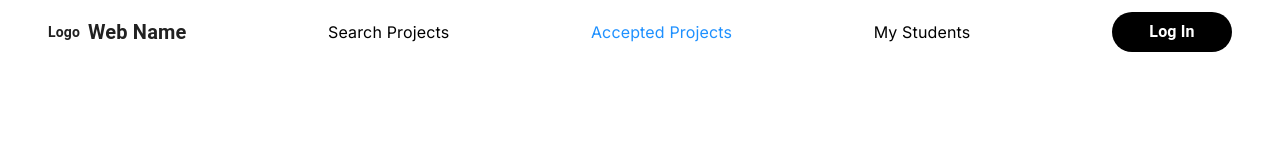
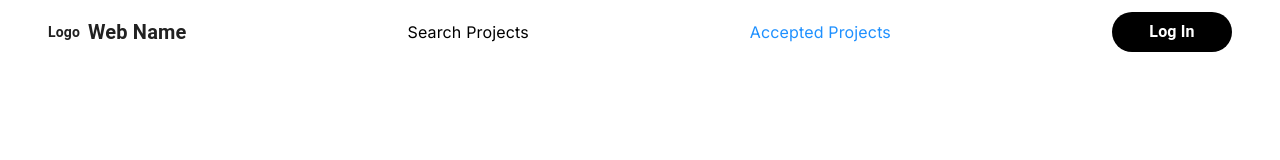
Before and after one commit to QuanPham99/web-app-hackathon, a Next.js app: page /professor/accepted-projects in a window 1280 px wide. Shown: the top 160 px of the page. Built offline with nearby package versions, Linux system fonts and the light colour scheme; no server answers; the database is empty.

Commit message:
Prepare to deploy

```diff
--- a/src/app/professor/layout.js
+++ b/src/app/professor/layout.js
@@ -8,7 +8,6 @@ export const metadata = {
 const professorNavOptions = [
   { name: 'Search Projects', url: '/professor' },
   { name: 'Accepted Projects', url: '/professor/accepted-projects' },
-  { name: 'My Students', url: '/professor/all-students' },
 ];
 
 function ProfessorPageLayout({ children }) {
```
